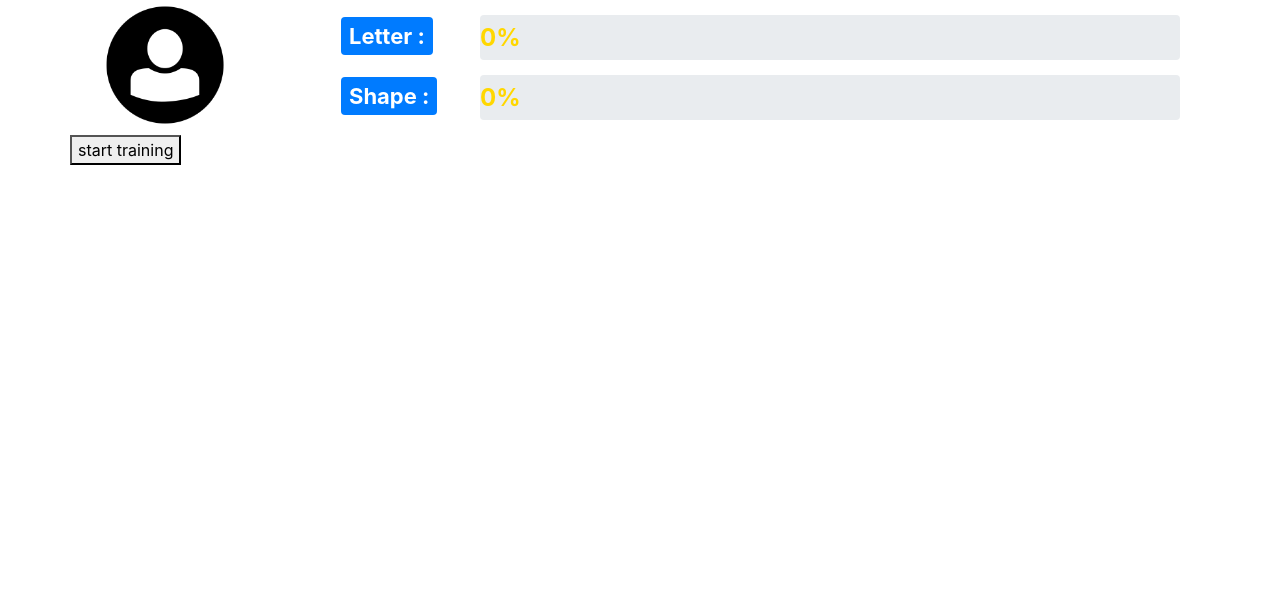
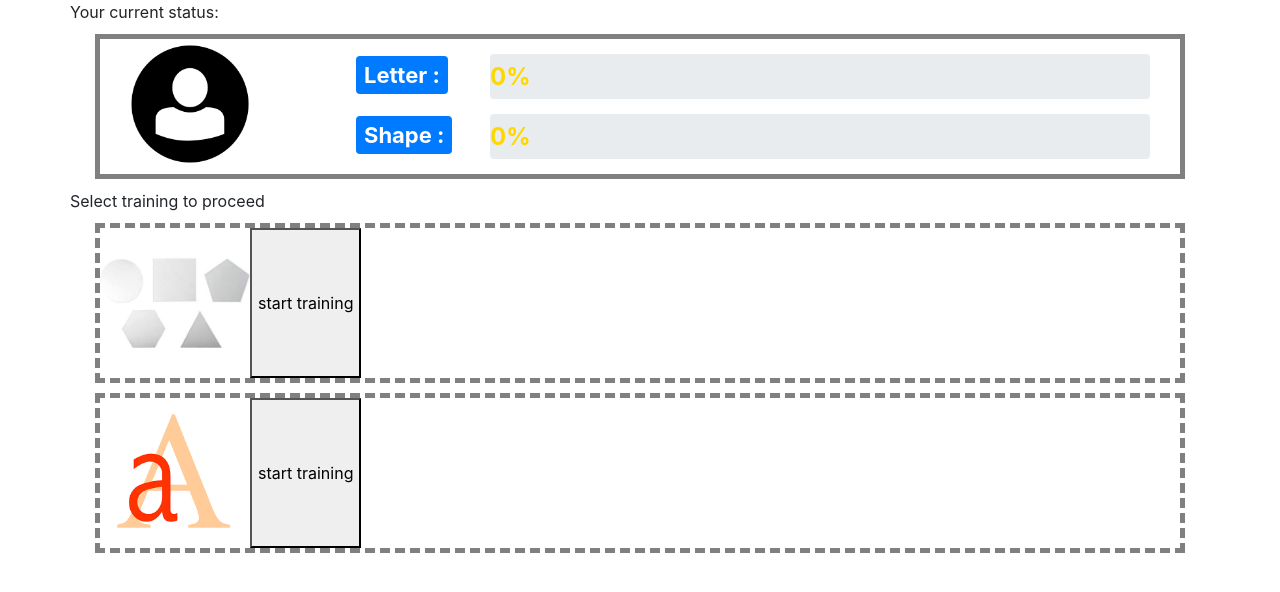
Before and after one commit to pow25/UIdesign, a Flask app: page /status in a window 1280 px wide. Shown: the top 592 px of the page. Run offline with Flask 2, Linux system fonts and the light colour scheme; some libraries are stand-ins or nearby versions.

Commit message:
changing of status.html

```diff
--- a/templates/status.html
+++ b/templates/status.html
@@ -27,6 +27,14 @@
             font-weight: bolder;
             padding: 8px;
         }
+        .progress-box{
+            border: 5px solid grey;
+            margin: 10px;
+        }
+        .training-box{
+            border: 5px dashed gray;
+            margin: 10px;
+        }
     </style>
 </head>
 <body>
@@ -37,6 +45,9 @@
     </script>
     <div class="container">
         <div class="row">
+            Your current status:
+        </div>
+        <div class="row progress-box">
             <div class="col-md-2 user_id">
                 <img src="/static/other/user_head.png" height="130px" width="130px">
                 <br>
@@ -62,12 +73,18 @@
                 </div>
             </div>
         </div>
-    </div>
-
-    <div class="container">
         <div class="row">
+            Select training to proceed
+        </div>
+        <div class="row training-box">
+            <img src="/static/other/shape_logo.jpg" width="150" height="150">
+            <button id="btn_shape">start training</button>
+        </div>
+        <div class="row training-box">
+            <img src="/static/other/letter_logo.png" width="150" height="150">
             <button id="btn_shape">start training</button>
         </div>
     </div>
 
 </body>
+</html>
```
Also changed, not shown: static/other/letter_logo.png (added), static/other/shape_logo.jpg (added).
